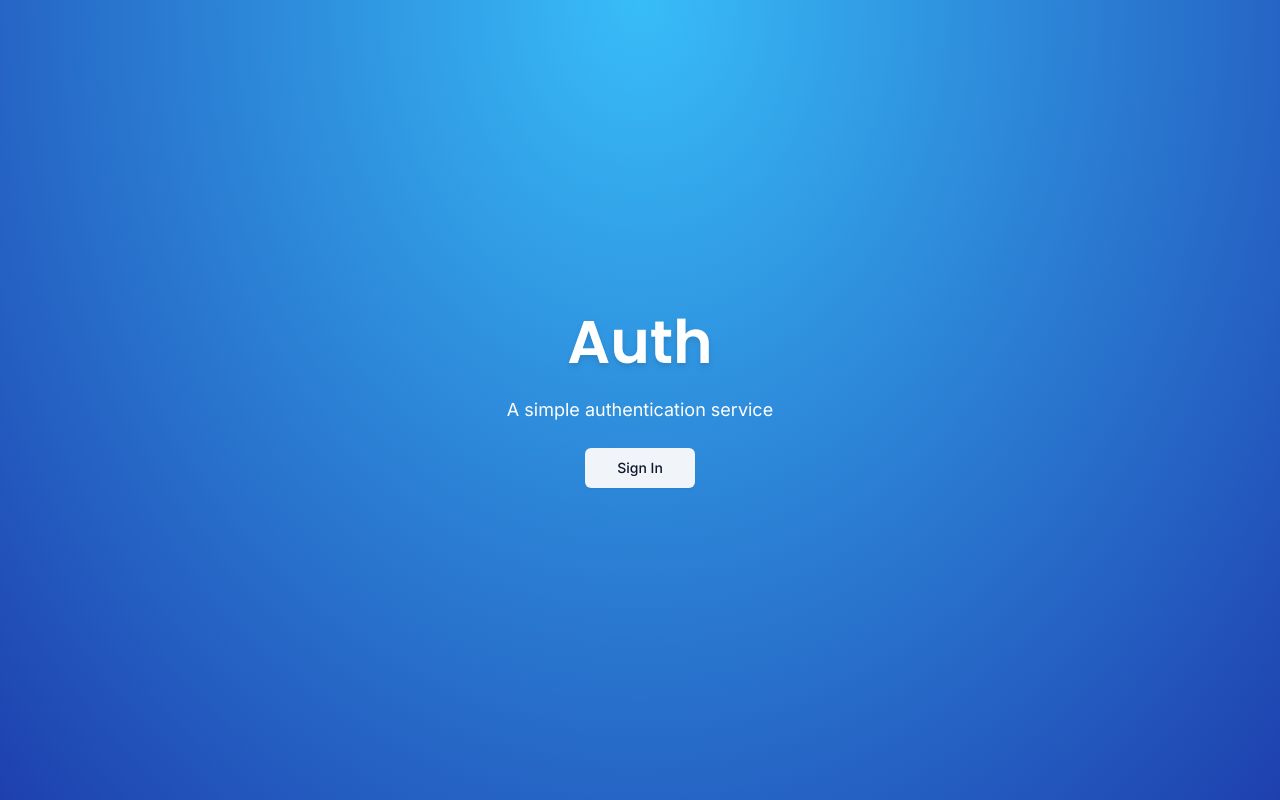
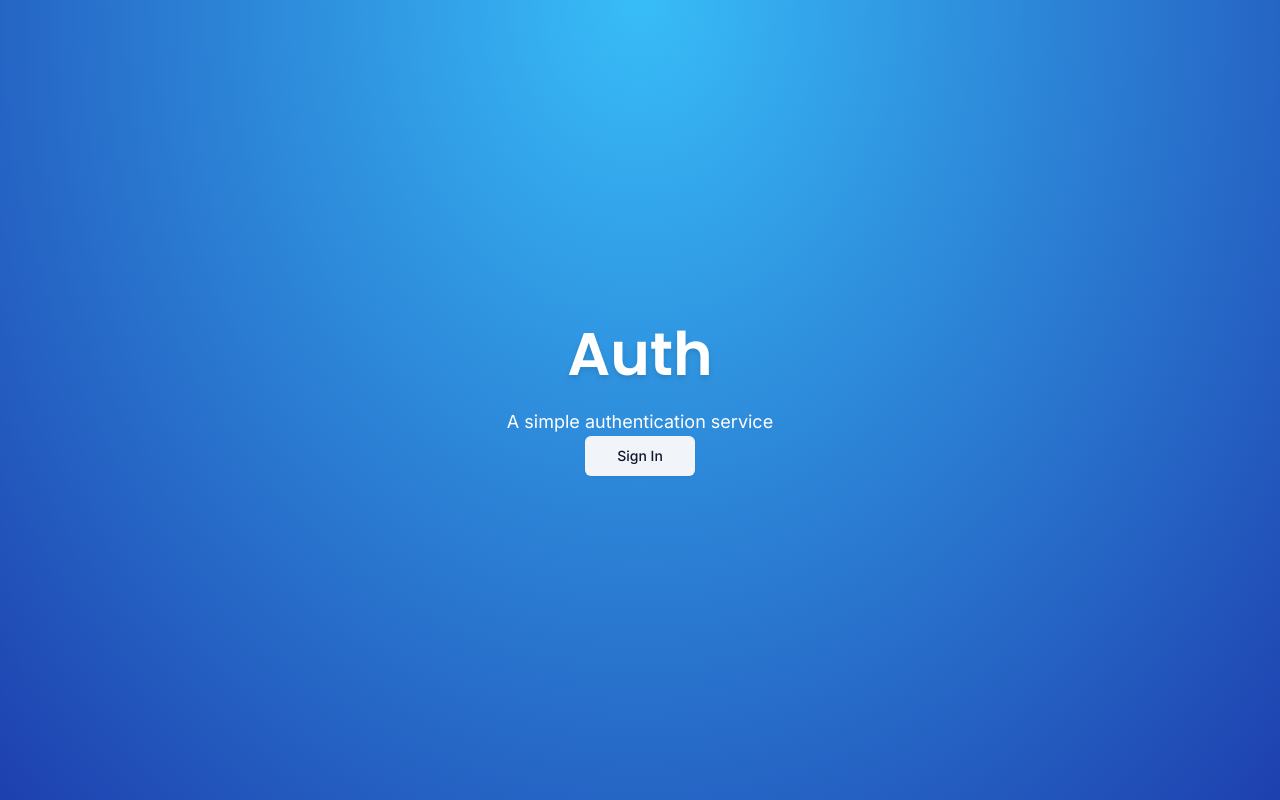
Before and after one commit to mike-shields-dev/next-auth-v5-tut, a Next.js app: page / in a window 1280 px wide. Built offline with nearby package versions, Linux system fonts and the light colour scheme.

Commit message:
chore: Create login-button component and wrap 'sign in' button on home page

```diff
--- /dev/null
+++ b/src/app/components/auth/login-button.tsx
@@ -0,0 +1,23 @@
+"use client";
+
+interface LoginButtonProps {
+  children: React.ReactNode;
+  mode?: "modal" | "redirect";
+  asChild?: boolean;
+}
+
+export function LoginButton({
+  children,
+  mode = "redirect",
+  asChild,
+}: LoginButtonProps) {
+  function onClick() {
+    console.log("LOGIN BUTTON CLICKED");
+  }
+
+  return (
+    <span className="cursor-pointer" onClick={onClick}>
+      {children}
+    </span>
+  );
+}
--- a/src/app/page.tsx
+++ b/src/app/page.tsx
@@ -2,6 +2,7 @@ import { Poppins } from 'next/font/google';
 
 import { cn } from '@/lib/utils';
 
+import { LoginButton } from './components/auth/login-button';
 import { Button } from './components/ui/button';
 
 const font = Poppins({
@@ -33,7 +34,9 @@ export default function Home() {
           Auth
         </h1>
         <p className="text-white text-lg">A simple authentication service</p>
-        <Button variant="secondary" size="lg" className="capitalize">sign in</Button>
+        <LoginButton>
+          <Button variant="secondary" size="lg" className="capitalize">sign in</Button>
+        </LoginButton>
       </div>
     </main>
   );
```
